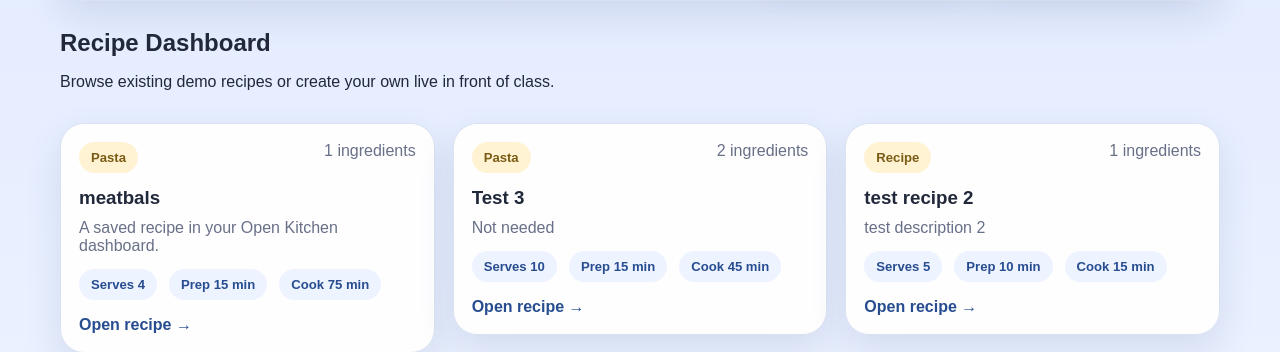
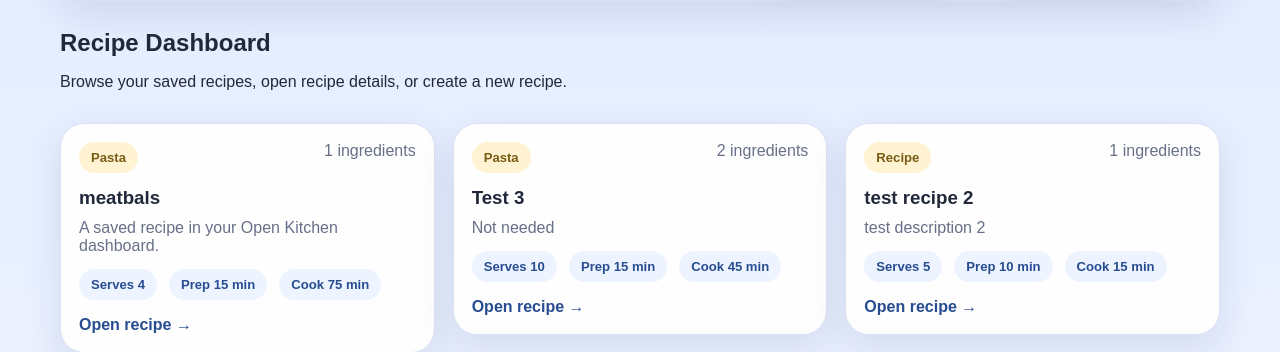
Before and after one commit to Benc25/csc330projectdemo, a Flask app: page / in a window 1280 px wide. Shown: the part 405-757 px from the top of the page. Run offline with Flask 3, Linux system fonts and the light colour scheme.

Commit message:
Update dashboard description text

```diff
--- a/app/templates/dashboard.html
+++ b/app/templates/dashboard.html
@@ -26,7 +26,7 @@
 <section class="section-head">
     <div>
         <h2>Recipe Dashboard</h2>
-        <p>Browse existing demo recipes or create your own live in front of class.</p>
+        <p>Browse your saved recipes, open recipe details, or create a new recipe.</p>
     </div>
 </section>
 
```
